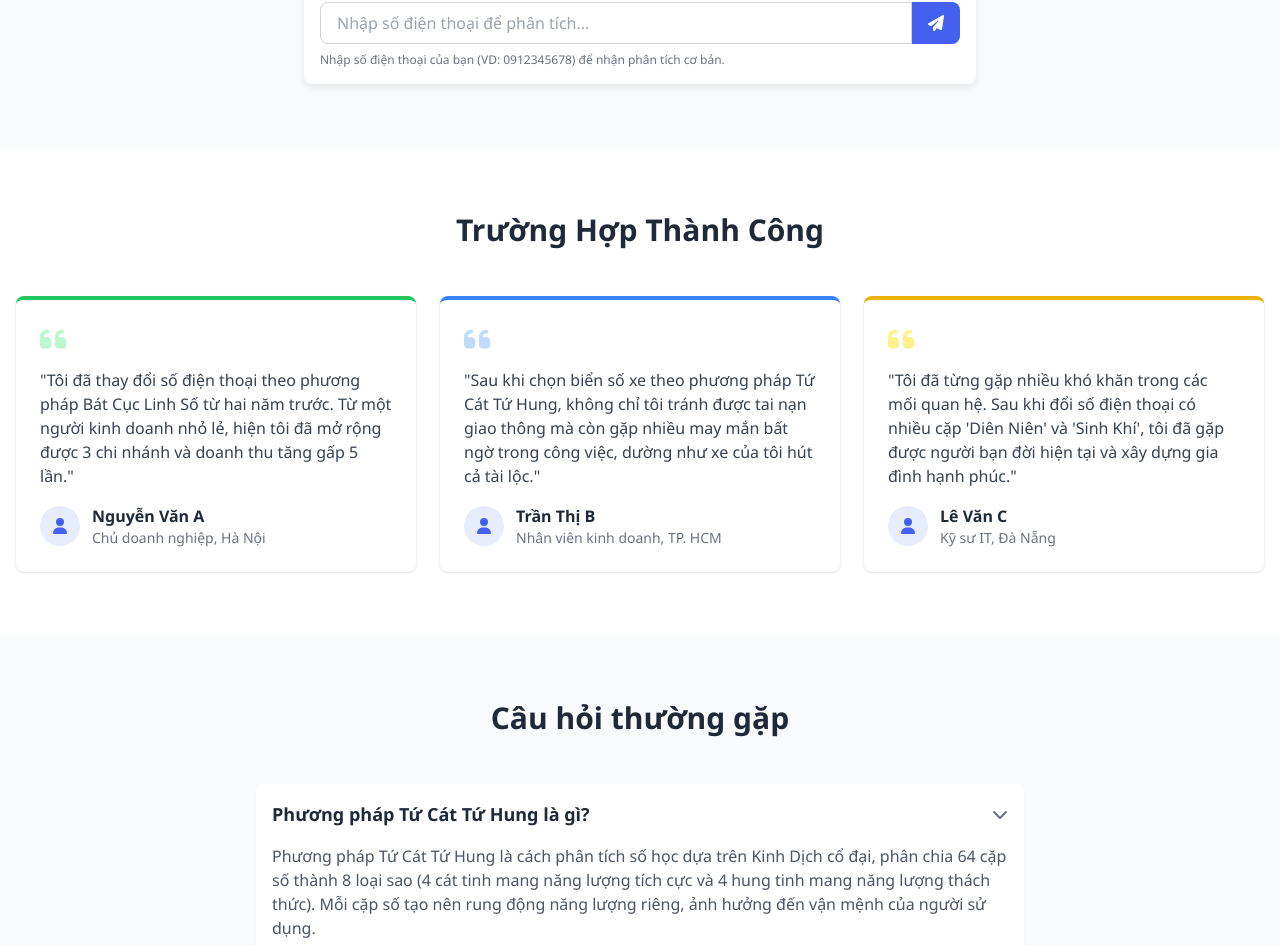
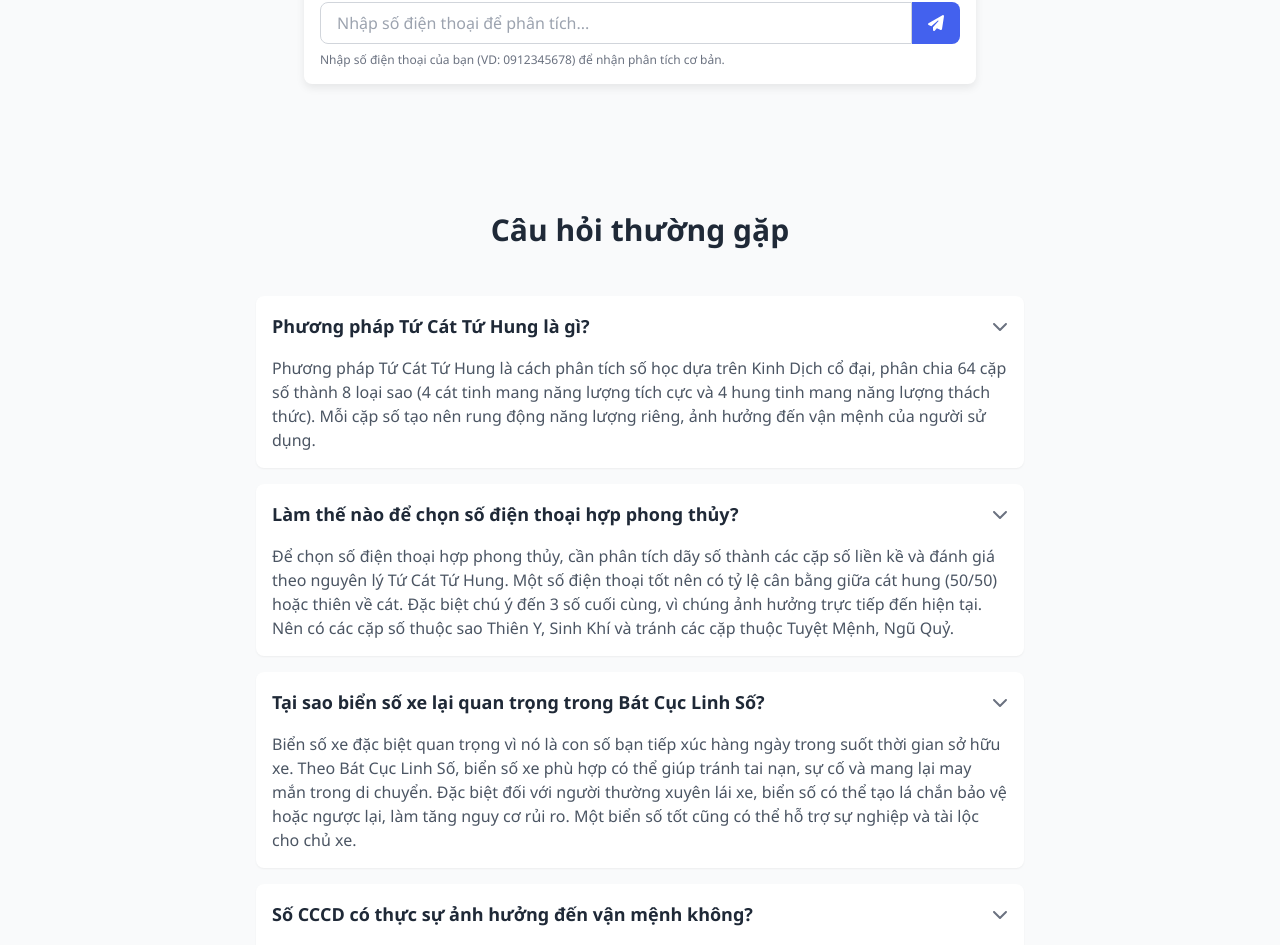
Before and after one commit to huythanhnguyen/phong_thuy_so, a Vue app: page / in a window 1280 px wide. Shown: the part 2664-3609 px from the top of the page. Built offline with nearby package versions, Linux system fonts and the light colour scheme.

Commit message:
Loại bỏ phần "Trường Hợp Thành Công" khỏi trang HomeView.vue để cải thiện cấu trúc và giảm tải nội dung không cần thiết.

```diff
--- a/src/views/HomeView.vue
+++ b/src/views/HomeView.vue
@@ -247,69 +247,6 @@
     </div>
   </div>
 </section>
-
-    <!-- Trường Hợp Thành Công Section - MỚI -->
-    <section class="py-16 bg-white">
-      <div class="container mx-auto px-4">
-        <h2 class="text-3xl font-bold text-center mb-12">Trường Hợp Thành Công</h2>
-
-        <div class="grid md:grid-cols-3 gap-6">
-          <div class="bg-white rounded-lg shadow p-6 border-t-4 border-green-500">
-            <div class="text-gray-500 mb-3">
-              <font-awesome-icon icon="quote-left" class="text-green-200 text-3xl" />
-            </div>
-            <p class="mb-4 text-gray-700">
-              "Tôi đã thay đổi số điện thoại theo phương pháp Bát Cục Linh Số từ hai năm trước. Từ một người kinh doanh nhỏ lẻ, hiện tôi đã mở rộng được 3 chi nhánh và doanh thu tăng gấp 5 lần."
-            </p>
-            <div class="flex items-center">
-              <div class="w-10 h-10 bg-primary-light rounded-full flex items-center justify-center">
-                <font-awesome-icon icon="user" class="text-primary" />
-              </div>
-              <div class="ml-3">
-                <h4 class="font-semibold">Nguyễn Văn A</h4>
-                <p class="text-sm text-gray-500">Chủ doanh nghiệp, Hà Nội</p>
-              </div>
-            </div>
-          </div>
-
-          <div class="bg-white rounded-lg shadow p-6 border-t-4 border-blue-500">
-            <div class="text-gray-500 mb-3">
-              <font-awesome-icon icon="quote-left" class="text-blue-200 text-3xl" />
-            </div>
-            <p class="mb-4 text-gray-700">
-              "Sau khi chọn biển số xe theo phương pháp Tứ Cát Tứ Hung, không chỉ tôi tránh được tai nạn giao thông mà còn gặp nhiều may mắn bất ngờ trong công việc, dường như xe của tôi hút cả tài lộc."
-            </p>
-            <div class="flex items-center">
-              <div class="w-10 h-10 bg-primary-light rounded-full flex items-center justify-center">
-                <font-awesome-icon icon="user" class="text-primary" />
-              </div>
-              <div class="ml-3">
-                <h4 class="font-semibold">Trần Thị B</h4>
-                <p class="text-sm text-gray-500">Nhân viên kinh doanh, TP. HCM</p>
-              </div>
-            </div>
-          </div>
-
-          <div class="bg-white rounded-lg shadow p-6 border-t-4 border-yellow-500">
-            <div class="text-gray-500 mb-3">
-              <font-awesome-icon icon="quote-left" class="text-yellow-200 text-3xl" />
-            </div>
-            <p class="mb-4 text-gray-700">
-              "Tôi đã từng gặp nhiều khó khăn trong các mối quan hệ. Sau khi đổi số điện thoại có nhiều cặp 'Diên Niên' và 'Sinh Khí', tôi đã gặp được người bạn đời hiện tại và xây dựng gia đình hạnh phúc."
-            </p>
-            <div class="flex items-center">
-              <div class="w-10 h-10 bg-primary-light rounded-full flex items-center justify-center">
-                <font-awesome-icon icon="user" class="text-primary" />
-              </div>
-              <div class="ml-3">
-                <h4 class="font-semibold">Lê Văn C</h4>
-                <p class="text-sm text-gray-500">Kỹ sư IT, Đà Nẵng</p>
-              </div>
-            </div>
-          </div>
-        </div>
-      </div>
-    </section>
 
     <!-- FAQ Section -->
     <section class="py-16 bg-gray-50">
```
